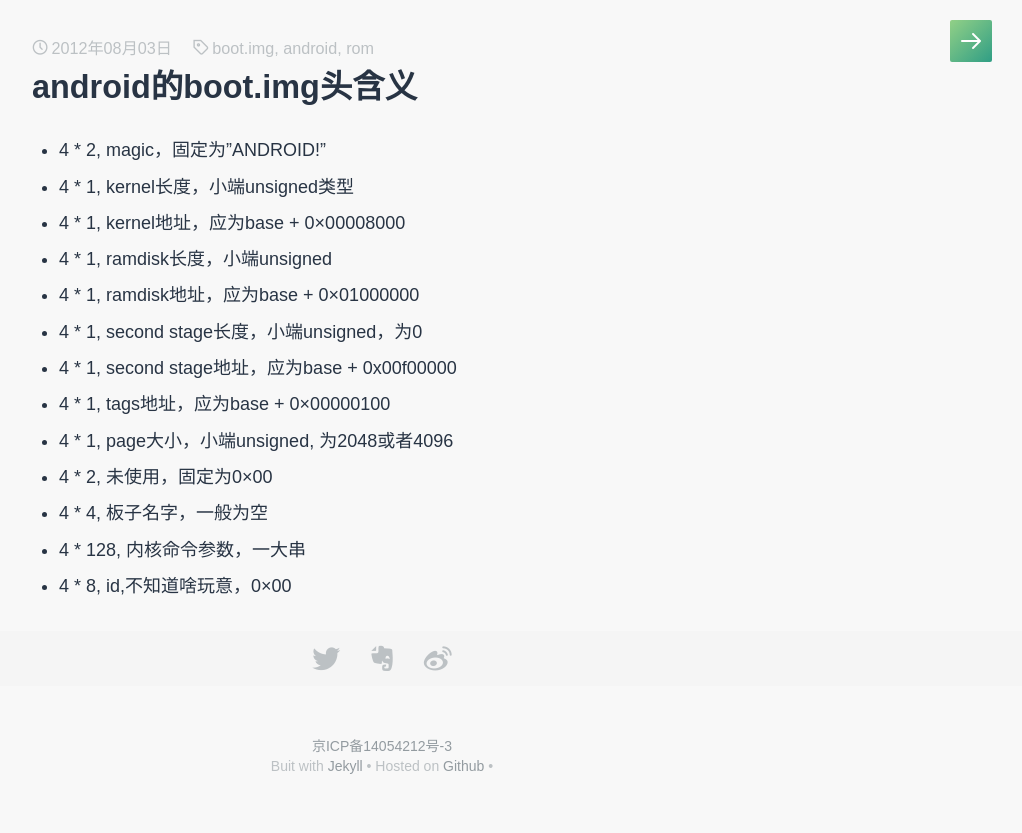
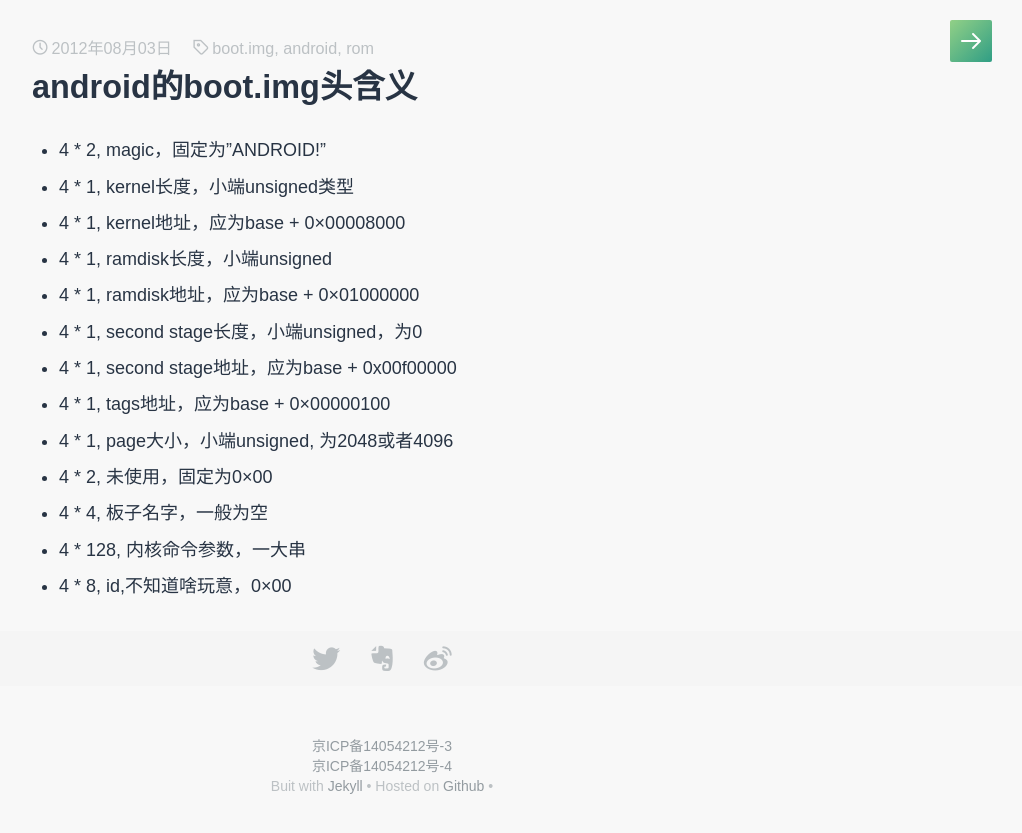
Before and after one commit to pangliang/pangliang.github.com, a Jekyll site: the page built from _posts/2012-08-03-android的boot.img头含义.md, in a window 1280 px wide. Shown: the top 833 px of the page, without its empty margins (258-1280 px from the left). Built offline with Jekyll 4.4.1, drawn with Linux system fonts in a browser that asks for light colours; some web fonts are replaced; comment, search, counter and statistics services are not loaded.

Commit message:
Update default.html

```diff
--- a/_layouts/default.html
+++ b/_layouts/default.html
@@ -8,6 +8,7 @@
     <div class="footer">
       <div class="container">
         <p class="footer-entry"><a target="_blank" href="https://beian.miit.gov.cn">京ICP备14054212号-3</a></p>
+        <p class="footer-entry"><a target="_blank" href="https://beian.miit.gov.cn">京ICP备14054212号-4</a></p>
         <p class="footer-entry">Buit with <a href="http://jekyllrb.com/" target="_blank">Jekyll</a> • Hosted on <a href="https://pages.github.com/" target="_blank">Github</a> • </p>
         <p class="footer-entry">{% include analytics %}</p>
       </div>
```
